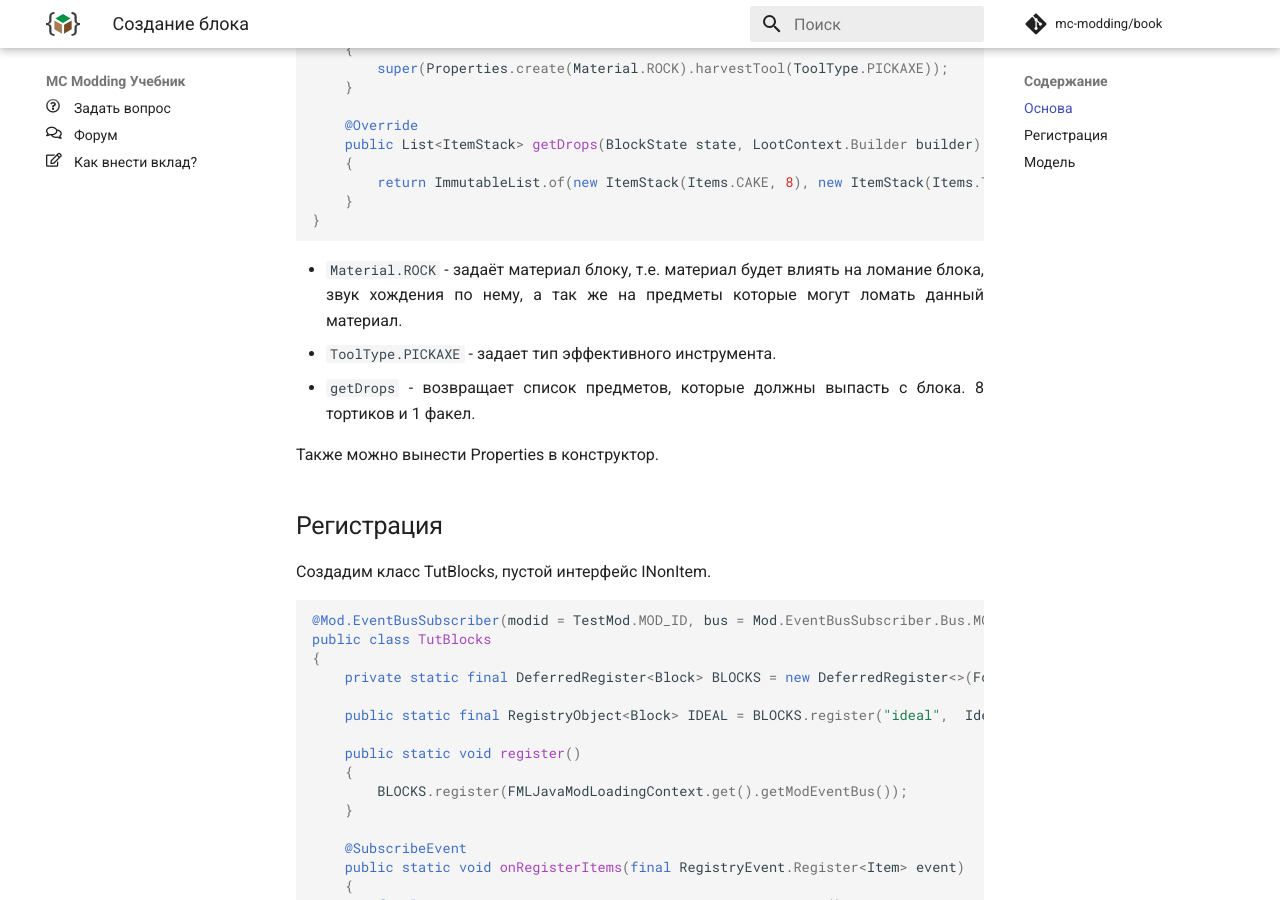
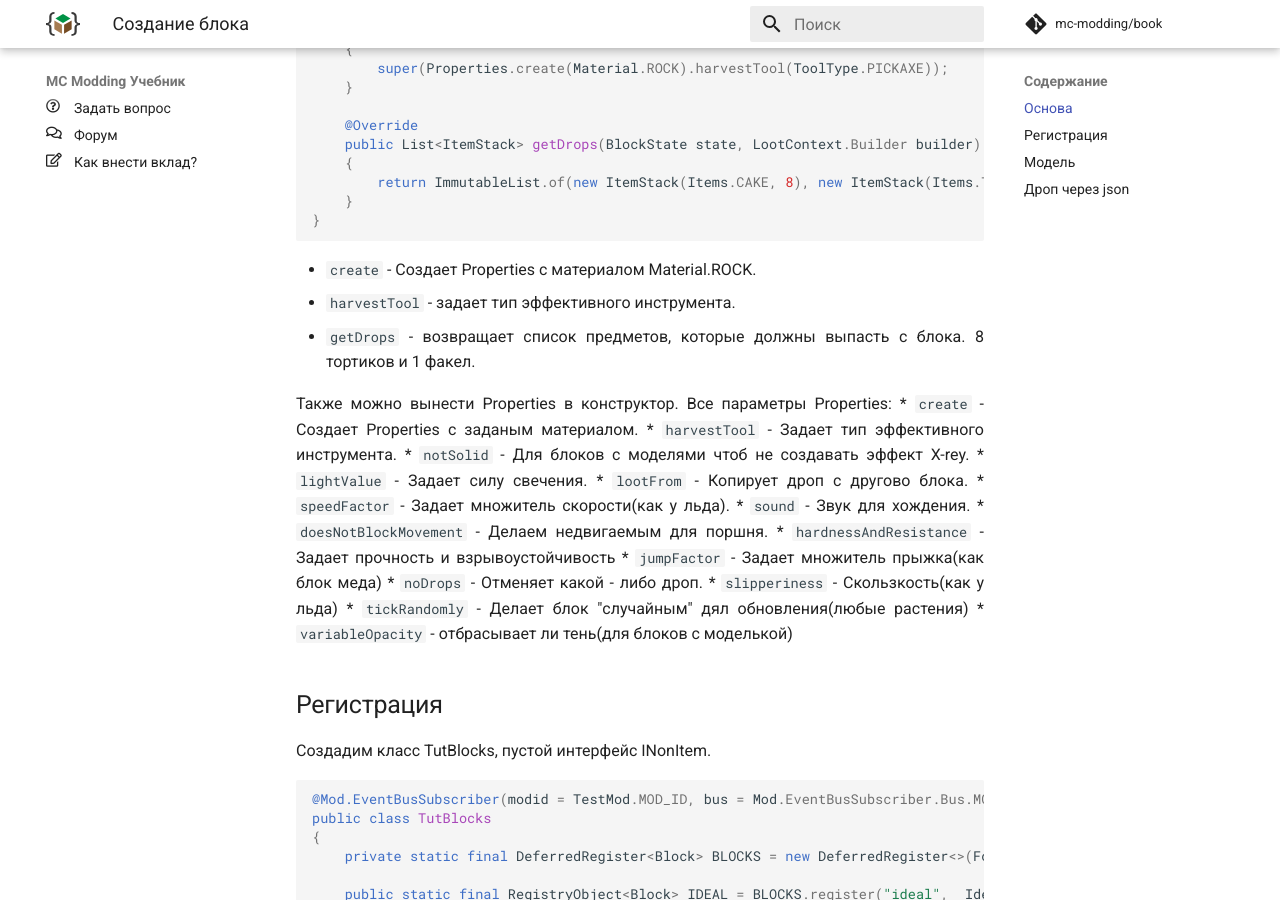
Before and after one commit to mc-modding/book, an MkDocs documentation site: the page built from docs/1.15/block/basics/index.md, in a window 1280 px wide and 900 px high, scrolled down 315 px. Built offline with MkDocs 1.6.1 and Material for MkDocs 9.7.7, drawn with Linux system fonts in a browser that asks for light colours; nearby versions of some CDN libraries; comment, search, counter and statistics services are not loaded; some of the changed text lies outside the part shown.

Commit message:
добавила описание проперти блоку

````diff
--- a/docs/1.15/block/basics/index.md
+++ b/docs/1.15/block/basics/index.md
@@ -22,11 +22,27 @@ public class IdealBlock extends Block
 }
 ```
 
-* `Material.ROCK` - задаёт материал блоку, т.е. материал будет влиять на ломание блока, звук хождения по нему, а так же на предметы которые могут ломать данный материал.
-* `ToolType.PICKAXE` - задает тип эффективного инструмента.
+* `create` - Создает Properties с материалом Material.ROCK.
+* `harvestTool` - задает тип эффективного инструмента.
 * `getDrops` - возвращает список предметов, которые должны выпасть с блока. 8 тортиков и 1 факел.
 
+
 Также можно вынести Properties в конструктор.
+Все параметры Properties:
+* `create` - Создает Properties с заданым материалом.
+* `harvestTool` - Задает тип эффективного инструмента.
+* `notSolid` - Для блоков с моделями чтоб не создавать эффект X-rey.
+* `lightValue` - Задает силу свечения.
+* `lootFrom` - Копирует дроп с другово блока.
+* `speedFactor` - Задает множитель скорости(как у льда).
+* `sound` - Звук для хождения.
+* `doesNotBlockMovement` - Делаем недвигаемым для поршня.
+* `hardnessAndResistance` - Задает прочность и взрывоустойчивость
+* `jumpFactor` - Задает множитель прыжка(как блок меда)
+* `noDrops` - Отменяет какой - либо дроп.
+* `slipperiness` - Скользкость(как у льда)
+* `tickRandomly` - Делает блок "случайным" дял обновления(любые растения)
+* `variableOpacity` - отбрасывает ли тень(для блоков с моделькой)
 
 ## Регистрация
 
@@ -228,3 +244,6 @@ public class TutBlocks
 [![Блок с простой моделью](images/model_on_ground.png)](images/model_on_ground.png)
 Со сложной моделью:
 [![Блок с сложной моделью](images/model_face_three.png)](images/model_face_three.png)
+
+## Дроп через json
+Так же можно устанавливать дроп блока не через `getDrops`, а через json файл. И так создадим папку data в `assets\tut`.
````
